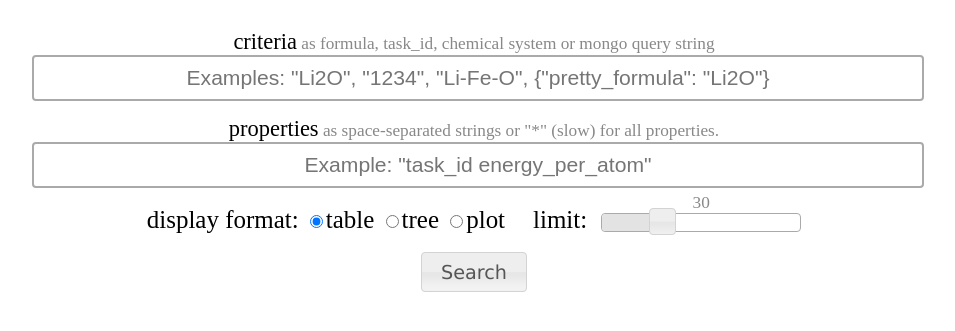
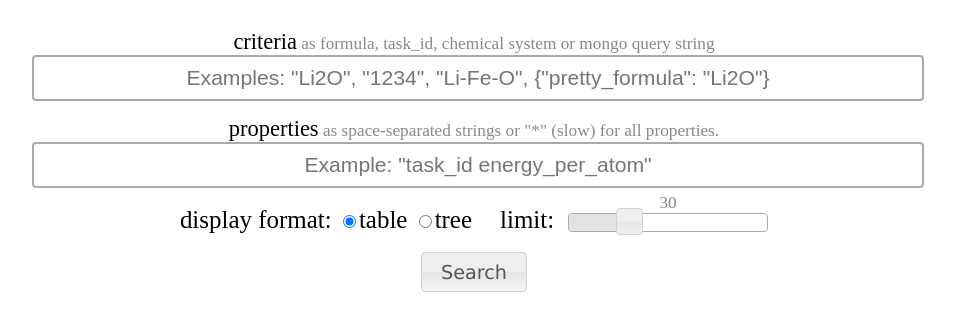
Before and after one commit to materialsproject/pymatgen-db, a Python web app: template matgendb/webui/home/templates/index.html in a window 1280 px wide. Shown: the part 87-418 px from the top of the page, without its empty margins (166-1121 px from the left). Run offline with Jinja, Linux system fonts and the light colour scheme; the template is opened without the code that fills it, so the values that code supplies are empty.

Commit message:
Show plot option only when first property and at least one more are numeric.

```diff
--- a/matgendb/webui/home/templates/index.html
+++ b/matgendb/webui/home/templates/index.html
@@ -63,7 +63,8 @@
                 <span class="emph">display format:
                 <input type="radio" name="display" value="table" checked>table
                 <input type="radio" name="display" value="tree">tree
-                <input type="radio" name="display" value="plot">plot</span>
+                <span id="plot-option"><input type="radio" name="display" value="plot">plot</span>
+		</span>
                     </td>
                     <td>
                     <td><span id="limit-label" class="emph">limit: </span></td><td>
--- a/matgendb/webui/static/js/home.js
+++ b/matgendb/webui/static/js/home.js
@@ -86,7 +86,7 @@ function displayData() {
 }
 
 function doQuery() {
-    var crit, prop, opts, limit;
+    var j, crit, prop, opts, limit;
     crit = $("#criteria-input").val();
     prop = $("#properties-input").val();
     limit = $("#limit-slider").slider("value");
@@ -111,7 +111,22 @@ function doQuery() {
                   if (data["valid_response"]) {
                       currentData = data["results"];
                       properties = data["properties"];
+
+		      // check if it makes sense to plot
+                      $("#plot-option").hide();
+		      $("#result-plot").hide();
+                      if (typeof(currentData[0][properties[0]]) == 'number') {
+                          for (j = 1; j < properties.length; j++) {
+                              if (typeof(currentData[0][properties[j]]) == 'number') {
+                                  // there's at least one property to plot against the first
+                                  $("#plot-option").show();
+				  break;
+                              }
+                          }
+                      }
+
                       displayData();
+
                   } else {
                       $("#error_msg").text(data["error"]);
                       $("#error_msg").show();
@@ -291,6 +306,8 @@ function setCollKeys(k) {
 }
 
 window.onload = function () {
+    $("#plot-option").hide();
+
     $('input').addClass("ui-corner-all");
     $("input").keyup(function () {
         $("#error_msg").hide();
```
